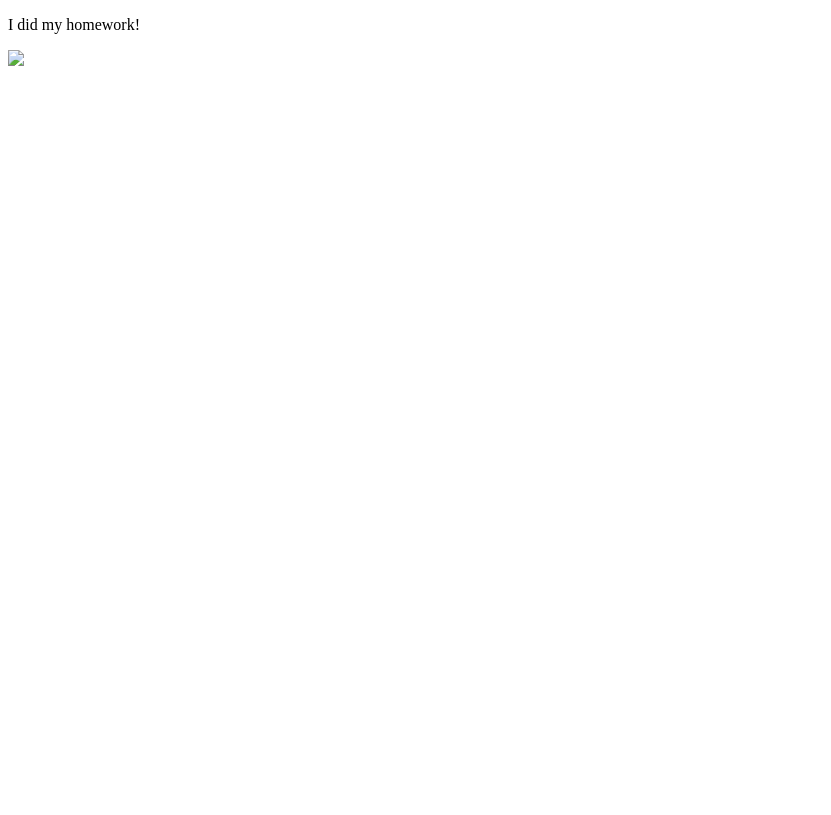
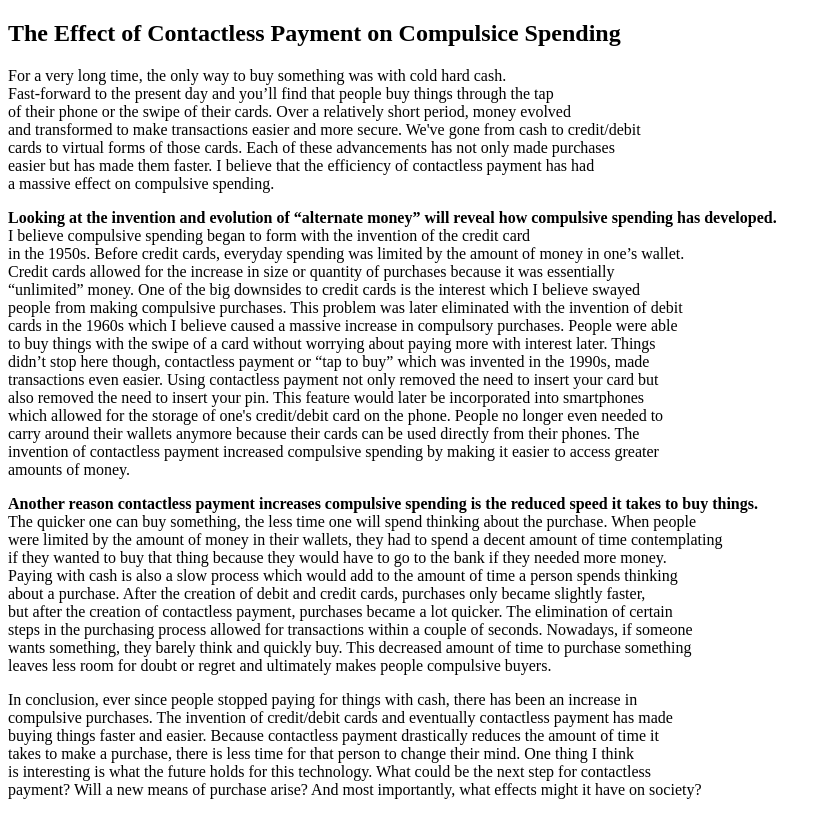
Before and after one commit to Joseph-Laity/CS212_Lab1, a website: page src/index.html in a window 1280 px wide. Shown: the whole page, without its empty margins (0-831 px from the left). Drawn offline with Linux system fonts and the light colour scheme.

Commit message:
Update index.html

```diff
--- a/src/index.html
+++ b/src/index.html
@@ -1,12 +1,67 @@
 <!DOCTYPE html>
 <html>
 	<head>
-        <title>Homework 1</title>
+		<title>Homework 2</title>
 	</head>
+
 	<body>
+		<article>
+			<h1>The Effect of Contactless Payment on Compulsice Spending</h1>
 			<p>
-            I did my homework!
+				For a very long time, the only way to buy something was with cold hard cash.<br>
+				Fast-forward to the present day and you’ll find that people buy things through the tap<br>
+				of their phone or the swipe of their cards. Over a relatively short period, money evolved<br>
+				and transformed to make transactions easier and more secure. We've gone from cash to credit/debit<br>
+				cards to virtual forms of those cards. Each of these advancements has not only made purchases<br>
+				easier but has made them faster. I believe that the efficiency of contactless payment has had<br>
+				a massive effect on compulsive spending.<br>
 			</p>
-        <img src="Lab1.png">
+
+			<p>
+				<b>Looking at the invention and evolution of “alternate money” will reveal how compulsive spending has developed.</b><br>
+				I believe compulsive spending began to form with the invention of the credit card<br>
+				in the 1950s. Before credit cards, everyday spending was limited by the amount of money in one’s wallet.<br>
+				Credit cards allowed for the increase in size or quantity of purchases because it was essentially<br>
+				“unlimited” money. One of the big downsides to credit cards is the interest which I believe swayed<br>
+				people from making compulsive purchases. This problem was later eliminated with the invention of debit<br>
+				cards in the 1960s which I believe caused a massive increase in compulsory purchases. People were able<br>
+				to buy things with the swipe of a card without worrying about paying more with interest later. Things<br>
+				didn’t stop here though, contactless payment or “tap to buy” which was invented in the 1990s, made<br>
+				transactions even easier. Using contactless payment not only removed the need to insert your card but<br>
+				also removed the need to insert your pin. This feature would later be incorporated into smartphones<br>
+				which allowed for the storage of one's credit/debit card on the phone. People no longer even needed to<br>
+				carry around their wallets anymore because their cards can be used directly from their phones. The<br>
+				invention of contactless payment increased compulsive spending by making it easier to access greater<br>
+				amounts of money.<br>
+			</p>
+
+			<p>
+				<b>Another reason contactless payment increases compulsive spending is the reduced speed it takes to buy things.</b><br>
+				The quicker one can buy something, the less time one will spend thinking about the purchase. When people<br>
+				were limited by the amount of money in their wallets, they had to spend a decent amount of time contemplating<br>
+				if they wanted to buy that thing because they would have to go to the bank if they needed more money.<br>
+				Paying with cash is also a slow process which would add to the amount of time a person spends thinking<br>
+				about a purchase. After the creation of debit and credit cards, purchases only became slightly faster,<br>
+				but after the creation of contactless payment, purchases became a lot quicker. The elimination of certain<br>
+				steps in the purchasing process allowed for transactions within a couple of seconds. Nowadays, if someone<br>
+				wants something, they barely think and quickly buy. This decreased amount of time to purchase something<br>
+				leaves less room for doubt or regret and ultimately makes people compulsive buyers.<br>
+			</p>
+
+			<p>
+				In conclusion, ever since people stopped paying for things with cash, there has been an increase in<br>
+				compulsive purchases. The invention of credit/debit cards and eventually contactless payment has made<br>
+				buying things faster and easier. Because contactless payment drastically reduces the amount of time it<br>
+				takes to make a purchase, there is less time for that person to change their mind. One thing I think<br>
+				is interesting is what the future holds for this technology. What could be the next step for contactless<br>
+				payment? Will a new means of purchase arise? And most importantly, what effects might it have on society?<br>
+			</p>
+
+		</article>
+
+
 	</body>
+
+
+
 </html>
```
Lines whose indentation alone changed are shown as unchanged.
